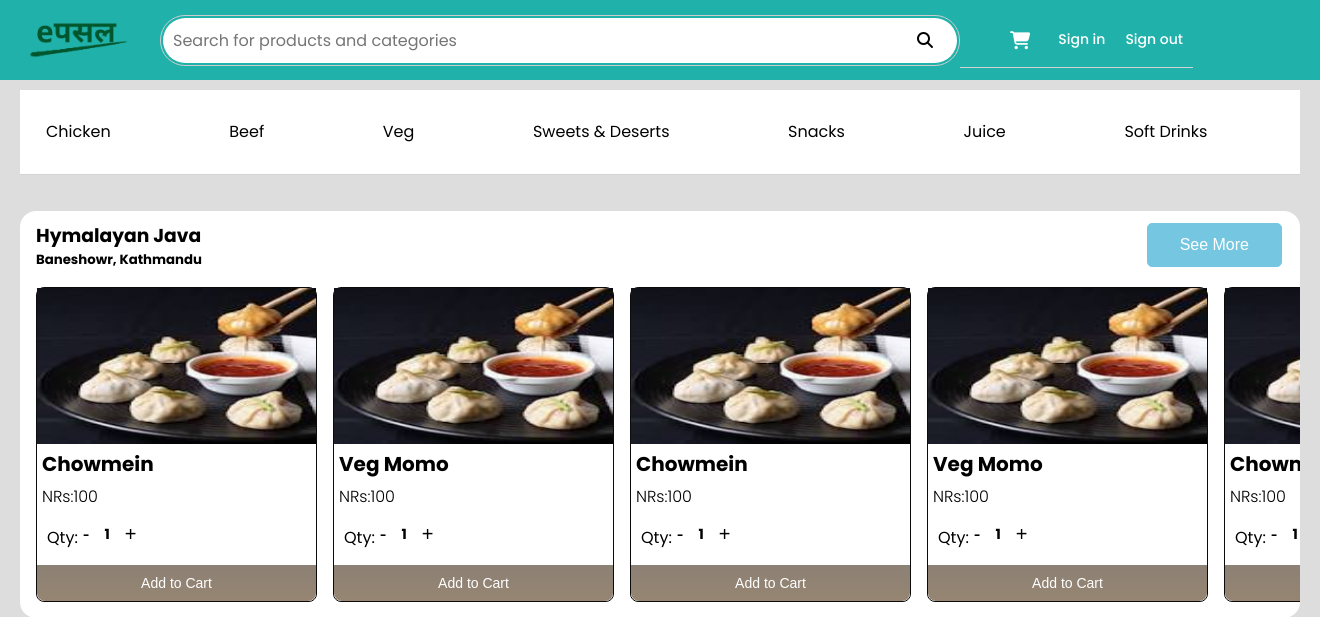
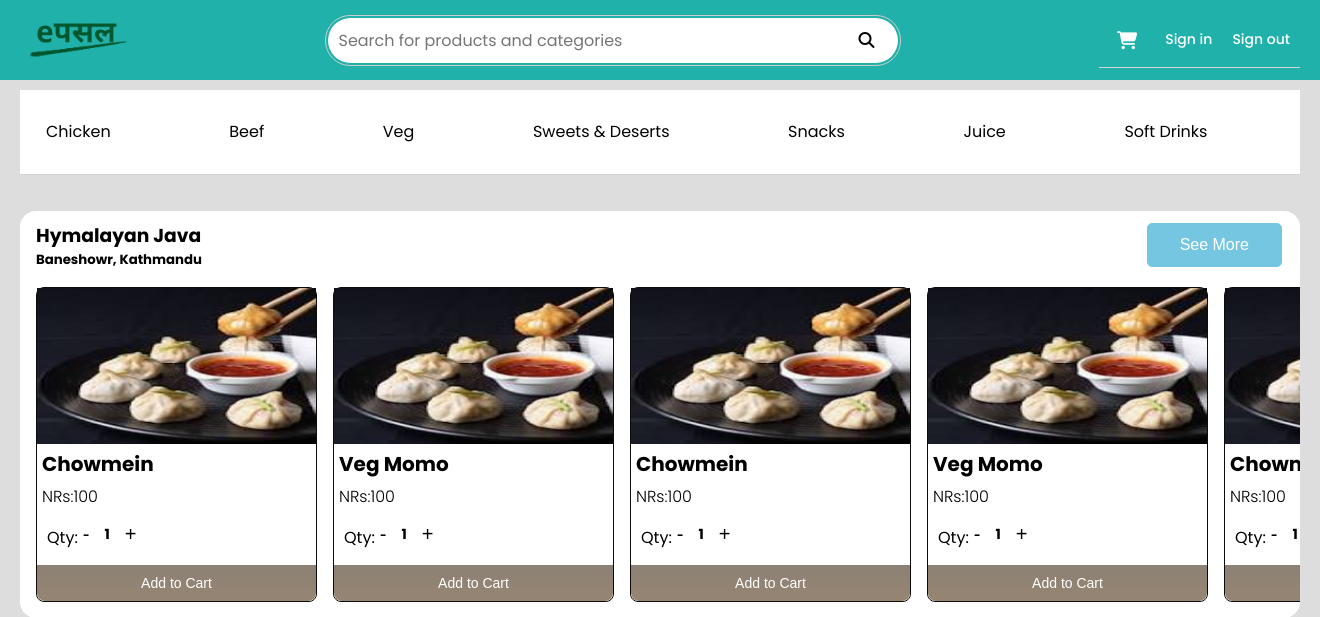
Before and after one commit to agrani58/epasal, a PHP site: page / in a window 1320 px wide. Shown: the top 617 px of the page. Run offline with PHP 8.4, Linux system fonts and the light colour scheme.

Commit message:
header fixed

```diff
--- a/public/css/header.css
+++ b/public/css/header.css
@@ -1,17 +1,15 @@
-
-
-
 /* Header styles */
 header {
   background: lightseagreen;
   color: #c3aaaa;
-margin-left: auto;
-margin-right: auto;
+  margin-left: auto;
+  margin-right: auto;
 }
 
 .header .container {
   display: flex;
   align-items: center;
+  justify-content: space-between;
 
 }
 
@@ -22,11 +20,11 @@ margin-right: auto;
 
 /* Increase the size of the logo image */
 .logo {
-  width:100px;
+  width: 100px;
   /* Adjust the width to make the image larger */
   height: 60px;
   /* Adjust the height to make the image larger */
-margin-left: 0.5rem;
+  margin-left: 0.5rem;
 
 }
 
@@ -37,10 +35,9 @@ margin-left: 0.5rem;
 
 .searchBox {
   display: flex;
- margin-left: 2rem;
-
   border: 1px solid #ccc;
-  width: 50rem;
+  width: 100%;
+  max-width: 36rem;
   border-radius: 25px;
   padding: 2px;
 
@@ -74,7 +71,6 @@ margin-left: 0.5rem;
 }
 
 .cart_icon {
-  margin-left: 1rem;
   display: flex;
   align-items: center;
 }
@@ -85,9 +81,13 @@ margin-left: 0.5rem;
 }
 
 /* Navbar styles */
+.navbar {
+  border: 0px;
+}
+
 .navbar ul {
   display: flex;
-  align-items: left;
+  border: 0px;
 }
 
 .navbar li {
--- a/public/partials/header.php
+++ b/public/partials/header.php
@@ -1,9 +1,9 @@
- <!-- Header Start -->
- <header>
+<!-- Header Start -->
+<header>
     <div class="header">
         <div class="container">
             <div class="logo_background">
-                <a class="logo" href="https://www.daraz.com.np">
+                <a class="logo" href="/epasale/public">
                     <div class="logo_img">
                         <img src="img/epasal-primary-logo.png" alt="ePasal - Online Food App">
                     </div>
```
Also changed, not shown: README.md.
